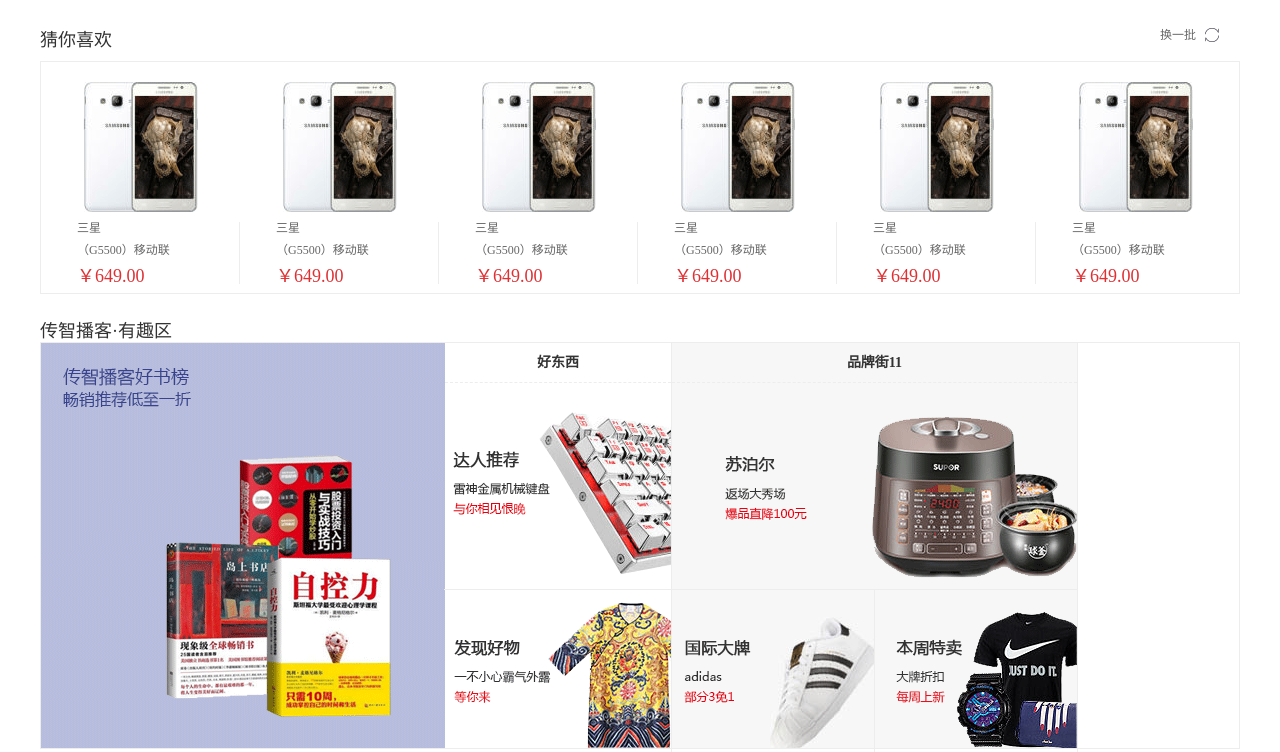
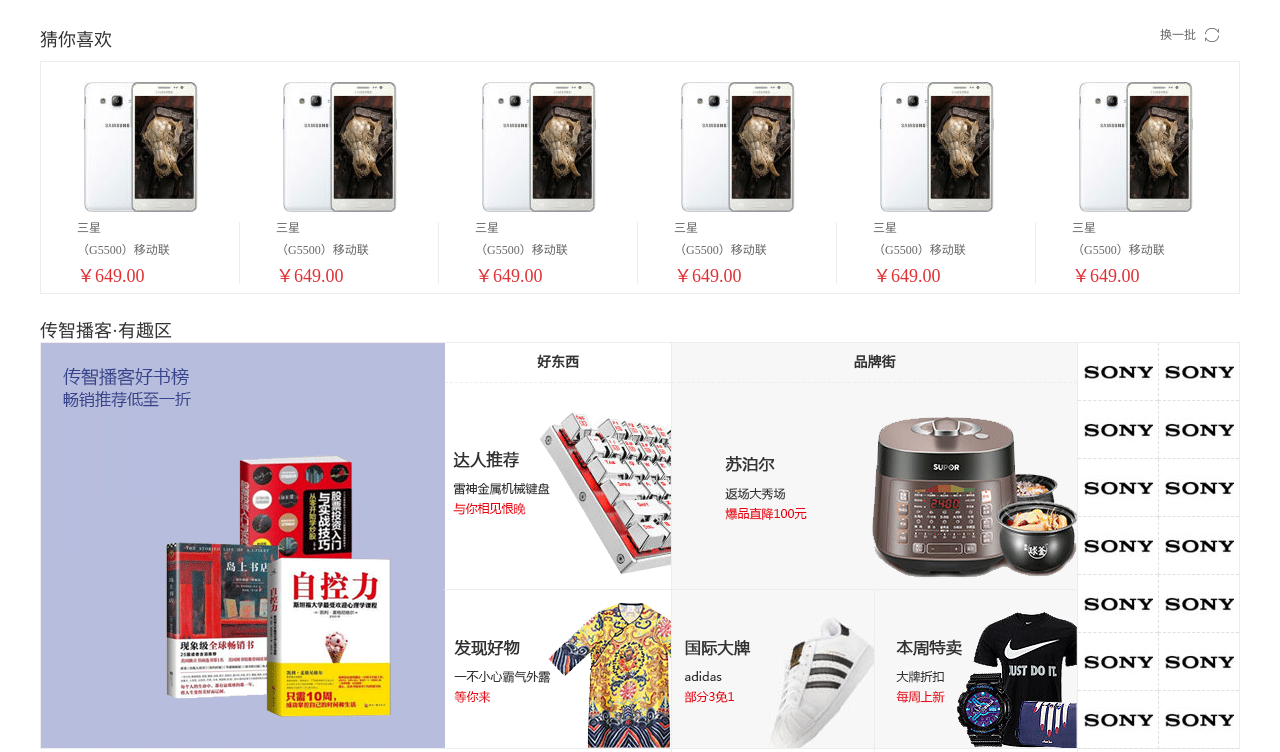
Before and after one commit to Mistral111/pinyougou, a plain HTML site: page index.html in a window 1280 px wide. Shown: the part 828-1580 px from the top of the page. Drawn offline with Linux system fonts and the light colour scheme; files whose address does not match are found by name.

Commit message:
11.07--9:47

```diff
--- a/css/index.css
+++ b/css/index.css
@@ -436,5 +436,13 @@
 .middle .middlefoot .middlefoottop .middlefoottopfoot .middlefoottopfootcenter .middlefoottopfootcenterright div:nth-child(2){
 	height: 206px;
 	border-bottom: 1px solid #ededed;
-
 }
+.middlefoottopfootright ul li{
+	width: 80px;
+	height: 57px;
+	float: left;
+	border-bottom: 1px dashed #e0e0e0;
+}
+.middlefoottopfootright ul li a img{
+	margin-left: 6px;
+}
--- a/index.html
+++ b/index.html
@@ -354,7 +354,7 @@
 							</div>
 							<div class="middlefoottopfootcenterright fl">
 								<div>
-									品牌街11
+									品牌街
 								</div>
 								<div>
 									<img src="img/guo.png"/>
@@ -365,7 +365,24 @@
 								</ul>
 							</div>
 						</div>
-						<div class="middlefoottopfootright"></div>
+						<div class="middlefoottopfootright">
+							<ul>
+								<li><a href=""><img src="img/sony.png" alt="" /></a></li>
+								<li><a href=""><img src="img/sony.png" alt="" /></a></li>
+								<li><a href=""><img src="img/sony.png" alt="" /></a></li>
+								<li><a href=""><img src="img/sony.png" alt="" /></a></li>
+								<li><a href=""><img src="img/sony.png" alt="" /></a></li>
+								<li><a href=""><img src="img/sony.png" alt="" /></a></li>
+								<li><a href=""><img src="img/sony.png" alt="" /></a></li>
+								<li><a href=""><img src="img/sony.png" alt="" /></a></li>
+								<li><a href=""><img src="img/sony.png" alt="" /></a></li>
+								<li><a href=""><img src="img/sony.png" alt="" /></a></li>
+								<li><a href=""><img src="img/sony.png" alt="" /></a></li>
+								<li><a href=""><img src="img/sony.png" alt="" /></a></li>
+								<li><a href=""><img src="img/sony.png" alt="" /></a></li>
+								<li><a href=""><img src="img/sony.png" alt="" /></a></li>
+							</ul>
+						</div>
 					</div>
 				</div>
 				<div class="middlefootmid"></div>
@@ -373,5 +390,5 @@
 			</div>
 		</div>
 	</body>
-
+<script src="js/index.js" type="text/javascript" charset="utf-8"></script>
 </html>
--- /dev/null
+++ b/js/index.js
@@ -0,0 +1,6 @@
+var aa=document.getElementsByClassName("middlefoottopfootright")[0].getElementsByTagName("li")
+for(var i=0;i<14;i++){
+	if(i%2!=0){
+		aa[i].style.borderLeft="1px dashed #e0e0e0"
+	}
+}
```
Also changed, not shown: img/sony.png (added).
